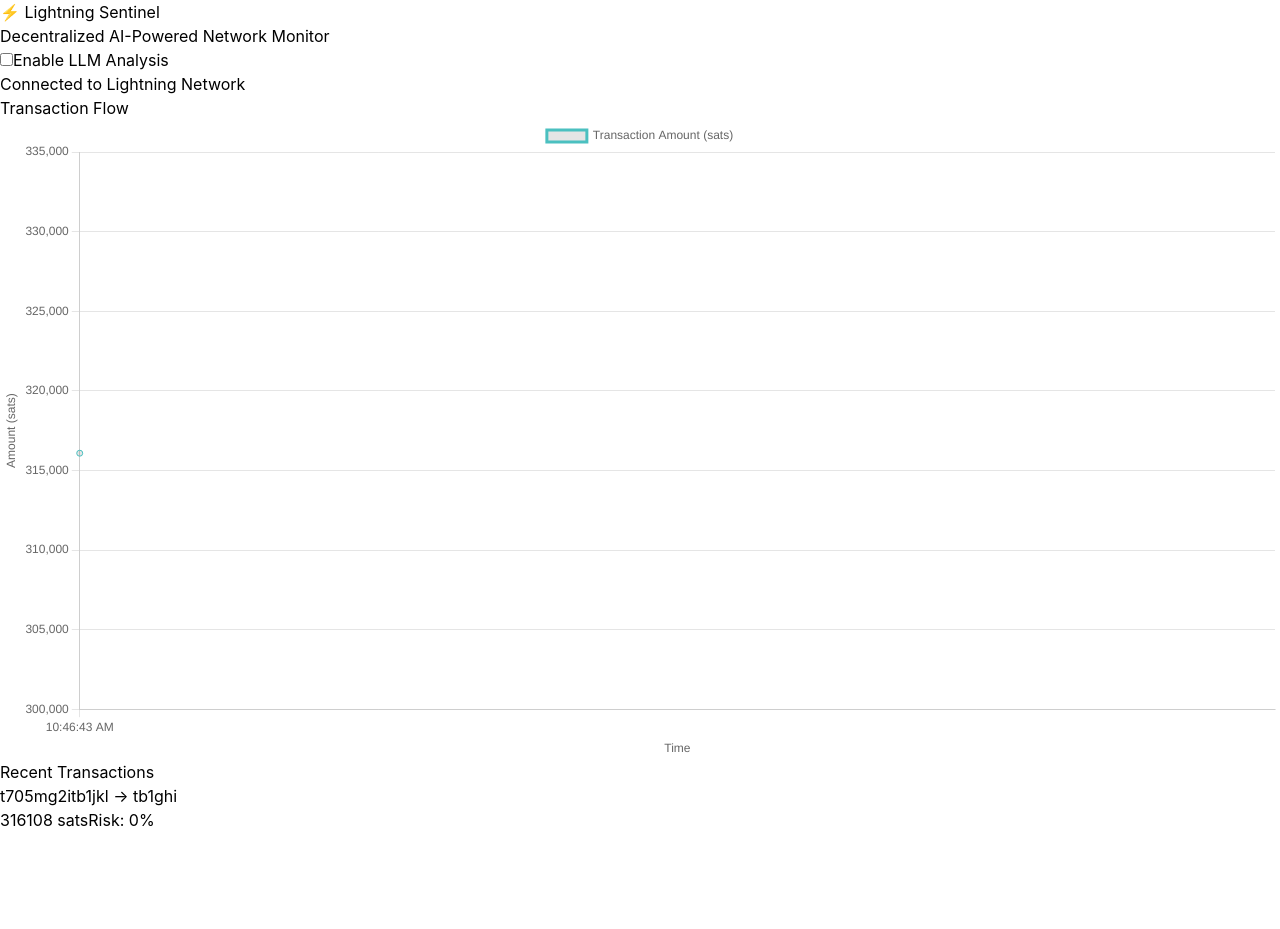
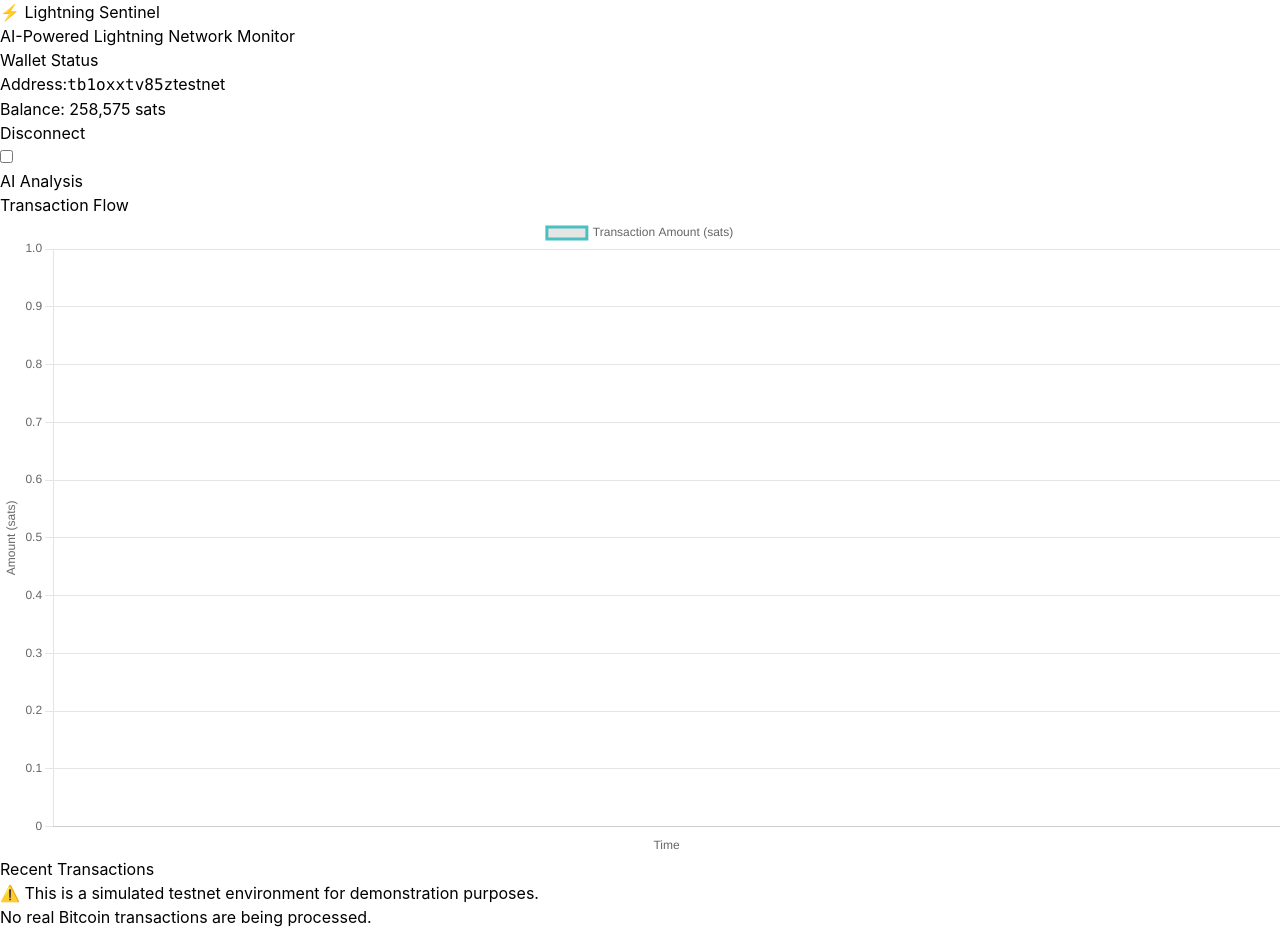
Before and after one commit to webcrafter000/blockchain-hackathon, a React (Vite) app: page / in a window 1280 px wide. Both pictures are taken after a click on the button "Connect Wallet". Before the commit the page ends 832 px from the top, so only its background shows below. Built offline with nearby package versions, Linux system fonts and the light colour scheme; the HTML template or start-up script is replaced by a standard one.

Commit message:
implement realistic wallet connection flow with proper state handling

```diff
--- a/src/App.tsx
+++ b/src/App.tsx
@@ -1,39 +1,51 @@
 import React, { useState } from 'react'
 import './App.css'
+import { WalletStatus } from './components/WalletStatus'
 import { TransactionDashboard } from './components/TransactionDashboard'
-import { WalletStatus } from './components/WalletStatus'
-import { AlertBanner } from './components/AlertBanner'
 
-const App: React.FC = () => {
+function App() {
   const [connected, setConnected] = useState(false)
   const [llmEnabled, setLlmEnabled] = useState(false)
 
   return (
-    <div className="min-h-screen bg-gray-900 text-white">
-      <header className="p-4 border-b border-gray-800">
-        <div className="flex justify-between items-center">
-          <div>
-            <h1 className="text-2xl font-bold">⚡ Lightning Sentinel</h1>
-            <p className="text-gray-400 text-sm">Decentralized AI-Powered Network Monitor</p>
-          </div>
+    <div className="min-h-screen bg-gray-900 text-white p-6">
+      <header className="mb-8">
+        <h1 className="text-3xl font-bold mb-2">⚡ Lightning Sentinel</h1>
+        <p className="text-gray-400">AI-Powered Lightning Network Monitor</p>
+      </header>
+
+      <div className="space-y-6">
+        <div className="flex flex-col md:flex-row gap-4 items-start md:items-center justify-between">
+          <WalletStatus onConnectionChange={setConnected} />
+
           <div className="flex items-center gap-4">
-            <label className="flex items-center gap-2 text-sm">
+            <label className="relative inline-flex items-center cursor-pointer">
               <input
                 type="checkbox"
+                className="sr-only peer"
                 checked={llmEnabled}
-                onChange={(e) => setLlmEnabled(e.target.checked)}
-                className="form-checkbox h-4 w-4 text-blue-500"
+                onChange={e => setLlmEnabled(e.target.checked)}
+                disabled={!connected}
               />
-              Enable LLM Analysis
+              <div className={`w-11 h-6 bg-gray-700 peer-focus:outline-none rounded-full peer
+                peer-checked:after:translate-x-full peer-checked:after:border-white after:content-['']
+                after:absolute after:top-[2px] after:left-[2px] after:bg-white after:rounded-full
+                after:h-5 after:w-5 after:transition-all ${connected ? 'peer-checked:bg-green-600' : 'opacity-50 cursor-not-allowed'}`}>
+              </div>
+              <span className="ml-3 text-sm font-medium text-gray-300">
+                AI Analysis {!connected && '(Connect Wallet)'}
+              </span>
             </label>
-            <WalletStatus connected={connected} onConnect={() => setConnected(true)} />
           </div>
         </div>
-      </header>
-      <AlertBanner />
-      <main className="container mx-auto p-4">
+
         <TransactionDashboard connected={connected} llmEnabled={llmEnabled} />
-      </main>
+
+        <div className="mt-4 text-center text-xs text-gray-500">
+          <p>⚠️ This is a simulated testnet environment for demonstration purposes.</p>
+          <p>No real Bitcoin transactions are being processed.</p>
+        </div>
+      </div>
     </div>
   )
 }
--- a/src/components/WalletStatus.tsx
+++ b/src/components/WalletStatus.tsx
@@ -1,23 +1,123 @@
-import React from 'react'
+import React, { useState, useEffect, useCallback } from 'react'
+import { WalletService, WalletInfo } from '../services/WalletService'
 
 interface WalletStatusProps {
-  connected: boolean
-  onConnect: () => void
+  onConnectionChange: (connected: boolean) => void
 }
 
-export const WalletStatus: React.FC<WalletStatusProps> = ({ connected, onConnect }) => {
+export const WalletStatus: React.FC<WalletStatusProps> = ({ onConnectionChange }) => {
+  const [isConnecting, setIsConnecting] = useState(false)
+  const [error, setError] = useState<string | null>(null)
+  const [walletInfo, setWalletInfo] = useState<WalletInfo | null>(null)
+  const [walletService] = useState(() => new WalletService())
+
+  useEffect(() => {
+    const handleDisconnect = () => {
+      setWalletInfo(null)
+      onConnectionChange(false)
+      setError('Wallet connection lost. Please reconnect.')
+    }
+
+    walletService.on('disconnected', handleDisconnect)
+    return () => {
+      walletService.off('disconnected', handleDisconnect)
+    }
+  }, [walletService, onConnectionChange])
+
+  const handleConnect = useCallback(async () => {
+    setIsConnecting(true)
+    setError(null)
+
+    try {
+      const info = await walletService.connect()
+      setWalletInfo(info)
+      onConnectionChange(true)
+    } catch (err) {
+      setError(err instanceof Error ? err.message : 'Failed to connect wallet')
+      onConnectionChange(false)
+    } finally {
+      setIsConnecting(false)
+    }
+  }, [walletService, onConnectionChange])
+
+  const handleDisconnect = useCallback(async () => {
+    try {
+      await walletService.disconnect()
+      setWalletInfo(null)
+      onConnectionChange(false)
+    } catch (err) {
+      setError(err instanceof Error ? err.message : 'Failed to disconnect wallet')
+    }
+  }, [walletService, onConnectionChange])
+
   return (
-    <div className="flex items-center space-x-2">
-      <div className={`w-2 h-2 rounded-full ${connected ? 'bg-green-400' : 'bg-red-400'}`} />
-      <span>{connected ? 'Connected to Lightning Network' : 'Disconnected'}</span>
-      {!connected && (
+    <div className="bg-gray-800 p-4 rounded-lg">
+      <div className="flex items-center justify-between">
+        <div>
+          <h2 className="text-xl mb-1">Wallet Status</h2>
+          {walletInfo ? (
+            <div className="space-y-1">
+              <div className="flex items-center gap-2">
+                <span className="text-sm text-gray-400">Address:</span>
+                <code className="text-sm bg-gray-700 px-2 py-1 rounded">
+                  {walletInfo.address}
+                </code>
+                <span className="text-xs bg-yellow-600 text-black px-2 py-0.5 rounded-full">
+                  {walletInfo.network}
+                </span>
+              </div>
+              <div className="text-sm text-gray-400">
+                Balance: {walletInfo.balance.toLocaleString()} sats
+              </div>
+            </div>
+          ) : (
+            <p className="text-sm text-gray-400">
+              {isConnecting ? 'Connecting...' : 'Not connected'}
+            </p>
+          )}
+          {error && (
+            <div className="mt-2 text-sm text-red-400">
+              {error}
+            </div>
+          )}
+        </div>
+
         <button
-          onClick={onConnect}
-          className="px-4 py-2 bg-blue-500 rounded hover:bg-blue-600"
+          onClick={walletInfo ? handleDisconnect : handleConnect}
+          disabled={isConnecting}
+          className={`px-4 py-2 rounded-lg transition-colors ${
+            walletInfo
+              ? 'bg-red-600 hover:bg-red-700'
+              : 'bg-green-600 hover:bg-green-700'
+          } ${isConnecting ? 'opacity-50 cursor-not-allowed' : ''}`}
         >
-          Connect Wallet
+          {isConnecting ? (
+            <div className="flex items-center gap-2">
+              <svg className="animate-spin h-4 w-4" viewBox="0 0 24 24">
+                <circle
+                  className="opacity-25"
+                  cx="12"
+                  cy="12"
+                  r="10"
+                  stroke="currentColor"
+                  strokeWidth="4"
+                  fill="none"
+                />
+                <path
+                  className="opacity-75"
+                  fill="currentColor"
+                  d="M4 12a8 8 0 018-8V0C5.373 0 0 5.373 0 12h4zm2 5.291A7.962 7.962 0 014 12H0c0 3.042 1.135 5.824 3 7.938l3-2.647z"
+                />
+              </svg>
+              Connecting...
+            </div>
+          ) : walletInfo ? (
+            'Disconnect'
+          ) : (
+            'Connect Wallet'
+          )}
         </button>
-      )}
+      </div>
     </div>
   )
 }
--- /dev/null
+++ b/src/services/WalletService.ts
@@ -0,0 +1,81 @@
+import { EventEmitter } from 'events'
+
+export interface WalletInfo {
+  address: string
+  balance: number
+  isTestnet: boolean
+  network: 'bitcoin' | 'testnet'
+}
+
+export class WalletService extends EventEmitter {
+  private connected: boolean = false
+  private walletInfo: WalletInfo | null = null
+  private connectionTimeout: NodeJS.Timeout | null = null
+
+  constructor() {
+    super()
+  }
+
+  async connect(): Promise<WalletInfo> {
+    if (this.connected) {
+      throw new Error('Wallet is already connected')
+    }
+
+    // Simulate connection delay
+    await new Promise(resolve => setTimeout(resolve, 2000))
+
+    // 10% chance of connection failure for realism
+    if (Math.random() < 0.1) {
+      throw new Error('Failed to connect to wallet. Please try again.')
+    }
+
+    this.connected = true
+    this.walletInfo = {
+      address: `tb1${Math.random().toString(36).substring(2, 10)}`,
+      balance: Math.floor(Math.random() * 1000000),
+      isTestnet: true,
+      network: 'testnet'
+    }
+
+    // Simulate occasional connection drops
+    this.startConnectionWatcher()
+
+    return this.walletInfo
+  }
+
+  async disconnect(): Promise<void> {
+    if (!this.connected) {
+      throw new Error('Wallet is not connected')
+    }
+
+    await new Promise(resolve => setTimeout(resolve, 500))
+    this.cleanup()
+  }
+
+  private cleanup() {
+    this.connected = false
+    this.walletInfo = null
+    if (this.connectionTimeout) {
+      clearTimeout(this.connectionTimeout)
+      this.connectionTimeout = null
+    }
+    this.emit('disconnected')
+  }
+
+  private startConnectionWatcher() {
+    // Simulate random connection drops (5% chance every 30s)
+    this.connectionTimeout = setInterval(() => {
+      if (Math.random() < 0.05) {
+        this.cleanup()
+      }
+    }, 30000)
+  }
+
+  isConnected(): boolean {
+    return this.connected
+  }
+
+  getWalletInfo(): WalletInfo | null {
+    return this.walletInfo
+  }
+}
```
